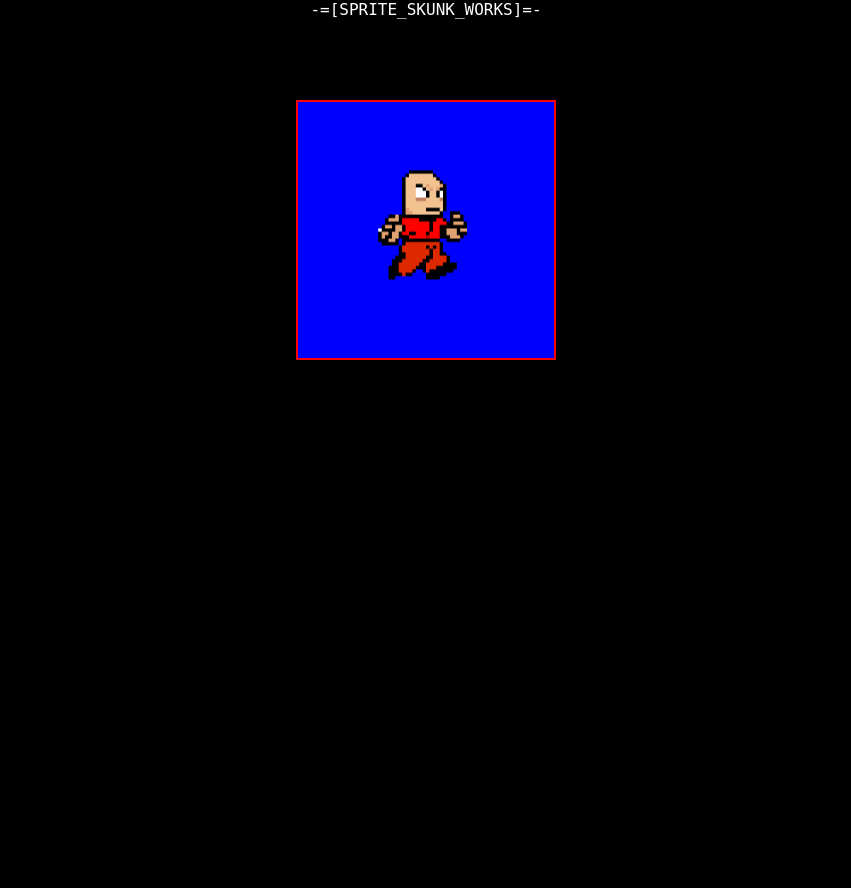
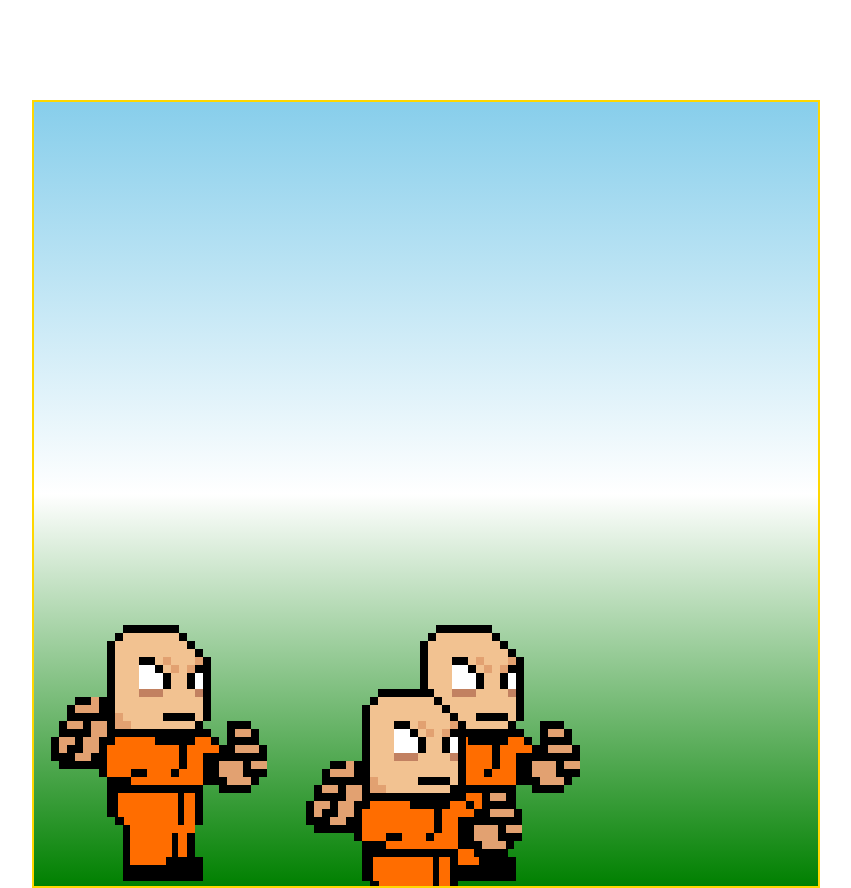
Before and after one commit to d74g0n/sprite_works, a plain HTML site: page sprite_works.html in a window 1280 px wide. Shown: the whole page, without its empty margins (214-1065 px from the left). Before the commit the page ends 800 px from the top, so only its background shows below. Drawn offline with Linux system fonts and the light colour scheme.

Commit message:
Prisoner Upgrade
Prisoner upgrade - added noise animation - flip character with inverse
coordinates.

```diff
--- /dev/null
+++ b/Prisoner.js
@@ -0,0 +1,179 @@
+class Prisoner {
+    constructor(x, y, id, isLeft = false) {
+        //screen coordinates to draw topleft corner.
+        this.x = x;
+        this.y = y;
+
+        //velocity:
+        this.vx = 0;
+        this.vy = 0;
+        this.vcap = 90;
+
+        this.isJumping = false;
+        //TMP
+        this.ground = this.y;
+
+        this.jumppwr = 140;
+        // probably should be global?
+        this.fric = 0.8;
+        this.speed = 10;
+
+        this.friction = function () {
+            this.vx = this.vx * this.fric;
+            this.vy = this.vy * this.fric;
+        }
+
+        this.move = function () {
+            this.capvelocity();
+            this.x += this.vx;
+            this.y += this.vy;
+            this.friction();
+            this.gravity();
+        }
+
+        this.capvelocity = function () {
+            if (this.vx > this.vcap) {
+                this.vx = this.vcap;
+            }
+
+            if (this.vx < -this.vcap) {
+                this.vx = -this.vcap;
+            }
+            if (this.vy > this.vcap) {
+                //                this.vy = this.vcap;
+            }
+
+            if (this.vy < -this.vcap) {
+                this.vy = -this.vcap;
+            }
+
+
+            if (this.vx < 0.5 && this.vx > 0) {
+                this.vx = 0;
+            }
+
+            if (this.vx > -0.5 && this.vx < 0) {
+                this.vx = 0;
+            }
+
+
+
+        }
+
+        this.gravity = function () {
+            if (this.y < this.ground) {
+                this.vy = this.vy + 19;
+            }
+
+            if (this.y >= this.ground) {
+                this.vy = 0;
+                this.isJumping = false;
+                this.y = this.ground;
+            }
+        }
+
+        //unused dudes name:
+        this.id = id;
+        this.noisescale = 32;
+        this.noisevol = 5;
+        this.isNoisy = false;
+
+        this.noise = function () {
+            if (this.isNoisy) {
+                return Math.random(this.noisevol).toFixed(4) * this.noisescale;
+            } else {
+                return 0;
+            }
+        }
+
+
+        this.headadjustx = -8;
+        this.headadjusty = 0;
+
+
+        this.isLeft = isLeft;
+        //        this.ctx = document.getElementById('sprite_works').getContext('2d');
+        this.frame = getRandomArbitrary(4, 6).toFixed(0);
+        //        console.log();
+
+        console.log(`Prisoner '${this.id} created with frame: ${this.frame}`);
+
+        this.clearself = function () {
+            // clears the area of character - mind other drawings.
+            return global.ctx.clearRect(0 + this.x, 0 + this.y, global.draw_scale, global.draw_scale);
+        }
+
+        this.setctx = function (ctx = global.ctx) {
+            this.ctx = ctx;
+        }
+
+        this.draw_legs_walk = function (x, y) {
+            //            this.ctx.drawImage(global.spirtesheet, this.frame * global.raw_scale, 0 * global.raw_scale, global.raw_scale, global.raw_scale, this.x, this.y, global.draw_scale, global.draw_scale);
+
+            if (this.vx == 0 && this.vy == 0) {
+                //idle pose:
+                this.ctx.drawImage(global.spirtesheet, 5 * global.raw_scale, 0 * global.raw_scale, global.raw_scale, global.raw_scale, x-8, y, global.draw_scale, global.draw_scale);
+
+                this.ctx.drawImage(global.spirtesheet, 5 * global.raw_scale, 0 * global.raw_scale, global.raw_scale, global.raw_scale, x+16, y, global.draw_scale-62, global.draw_scale);
+            } else {
+                //walking cycle:
+                this.ctx.drawImage(global.spirtesheet, this.frame * global.raw_scale, 0 * global.raw_scale, global.raw_scale, global.raw_scale, x, y, global.draw_scale, global.draw_scale);
+            }
+        }
+
+        this.draw_shirt = function (x, y) {
+            this.ctx.drawImage(global.spirtesheet, 0 * global.raw_scale, 0 * global.raw_scale, global.raw_scale, global.raw_scale, 0 + x, 0 + y - this.noise() / 4, global.draw_scale, global.draw_scale);
+        }
+
+        this.draw_head = function (x, y) {
+            this.ctx.drawImage(global.spirtesheet, 1 * global.raw_scale, 0 * global.raw_scale, global.raw_scale, global.raw_scale, this.headadjustx + x + this.noise() / 4, this.headadjusty + y + this.noise() / 6, global.draw_scale, global.draw_scale);
+        }
+
+        this.draw_hands = function (x, y) {
+            //    console.log(noise);
+            this.ctx.drawImage(global.spirtesheet, 2 * global.raw_scale, 0 * global.raw_scale, global.raw_scale, global.raw_scale, 0 + x, 0 + y + this.noise(), global.draw_scale, global.draw_scale);
+
+            // 3 - r_hand
+            this.ctx.drawImage(global.spirtesheet, 3 * global.raw_scale, 0 * global.raw_scale, global.raw_scale, global.raw_scale, 0 + x, 0 + y - this.noise(), global.draw_scale, global.draw_scale);
+
+        }
+
+        this.draw_body = function (x, y) {
+            console.log(this.vx);
+            global.ctx.save();
+
+            if (this.isLeft) {
+                global.ctx.translate(width, 0);
+                global.ctx.scale(-1, 1);
+
+                var rect = global.canvas.getBoundingClientRect();
+                var ix = global.canvas.width - (this.x - rect.left) - global.draw_scale; // + rect.left
+
+                this.draw_legs_walk(ix, this.y); // GONNA NEED OTHER LEGS
+                this.draw_shirt(ix, this.y);
+                this.draw_head(ix, this.y);
+                this.draw_hands(ix, this.y);
+            } else {
+                this.draw_legs_walk(this.x, this.y); // GONNA NEED OTHER LEGS
+                this.draw_shirt(this.x, this.y);
+                this.draw_head(this.x, this.y);
+                this.draw_hands(this.x, this.y);
+            }
+            global.ctx.restore();
+        }
+
+        this.tick = function () {
+//            this.vx = this.vx.toFixed(4);
+            this.move();
+            global.ctx.resetTransform();
+            this.draw_body();
+            this.frame++;
+            if (this.frame > 6) {
+                this.frame = 4;
+            }
+        } // tick end.
+
+    }
+
+
+}
--- /dev/null
+++ b/canvas_functions.js
@@ -0,0 +1,32 @@
+function loadSpriteSheet(path = '/SpriteStrip.png') {
+
+    function setspritesheet() {
+        //  global.ctx.drawImage(this, 0, 32, 32, 32, 0, 0, 128, 64);
+        global.spirtesheet = this;
+    }
+
+    const image = new Image(); // Using optional size for image
+    image.onload = setspritesheet; // Draw when image has loaded
+    image.src = path;
+}
+
+let draw_gradient_top2bot = function ( colorA = 'green', colorB = 'cyan', colorC = 'blue',canvas = global.canvas) {
+    // most simple gradient background (wife likes it)
+    var ctx = canvas.getContext('2d');
+
+    //Up-down gradient (draws line):
+    var gradient = ctx.createLinearGradient(canvas.width/2, 0, canvas.width/2, canvas.height);
+
+    gradient.addColorStop(0, colorA);
+    gradient.addColorStop(.5, colorB);
+    gradient.addColorStop(1, colorC);
+
+    // Set the fill style and draw a rectangle
+    ctx.fillStyle = gradient;
+    ctx.fillRect(0, 0, window.innerWidth, window.innerHeight);
+}
+
+
+function getRandomArbitrary(min, max) {
+  return Math.random() * (max - min) + min;
+}
--- /dev/null
+++ b/controller.js
@@ -0,0 +1,48 @@
+let debugging = false;
+
+class web_controls {
+    constructor(char) {
+        function jump() {
+            if (!char.isJumping) {
+                char.vy = char.vy - char.jumppwr;
+            }
+            char.isJumping = true;
+            console.log('Jump was pressed space')
+        }
+
+        document.addEventListener('keydown', function (event) {
+            if (event.keyCode == 65) {
+                console.log('Left was pressed A');
+                char.vx = char.vx - char.speed;
+                char.isLeft = true;
+            } else if (event.keyCode == 83) {
+                console.log('Down was pressed S');
+                char.y = char.y + 2;
+            } else if (event.keyCode == 87) {
+                console.log('Up was pressed W');
+                jump();
+            } else if (event.keyCode == 68) {
+                console.log('Right was pressed D');
+                char.vx = char.vx + char.speed;
+                char.isLeft = false;
+            } else if (event.keyCode == 32 && !event.shiftKey) {
+                jump();
+            } else if (event.keyCode == 32 && event.shiftKey) {
+                global.draw_scale = global.draw_scale * 1.01;
+                console.log('Jump was pressed space')
+            }
+
+            if (debugging) {
+                console.log(JSON.stringify(event.keyCode));
+                console.log(JSON.stringify(event));
+                console.log(char.y);
+            }
+        });
+
+
+    }
+
+
+
+
+}
--- /dev/null
+++ b/skelement.js
@@ -0,0 +1,42 @@
+// this is a canvas thing
+
+class skelement {
+    // builds the display screen to use with global.ctx:
+    constructor(h = '400px', w = '600px', bg = 'skyblue', border = '2px solid gold') {
+        console.log('skunk_works - constructor');
+        let display = document.createElement('canvas');
+        display.id = 'sprite_works';
+        document.body.appendChild(display);
+        global.canvas = document.getElementById('sprite_works');
+        let style = document.getElementById('sprite_works').style;
+        style.position = 'absolute';
+        style.display = 'block';
+        //        style.height = '128px';
+        //        style.height = h;
+        //                style.height = 'auto';
+        //        style.width = w;
+        //        style.width = 'auto';
+        style.background = bg;
+        style.border = border;
+        style.margin = 'auto';
+        style.left = '0';
+        style.right = '0';
+        style.top = '100px';
+        global.ctx = document.getElementById('sprite_works').getContext('2d');
+        global.ctx.imageSmoothingEnabled = false;
+        let height = document.documentElement.clientHeight - 16;
+        let width = document.documentElement.clientWidth - 16;
+        var min_size = height < width ? height : width;
+        global.ctx.canvas.height = min_size;
+        global.ctx.canvas.width = min_size;
+        /*        this.adjustElementSize = function(w = window.innnerWidth + 'px', h = window.innerHeight + 'px') {
+                    this.height = h;
+                    this.width = w;
+                    let style = document.getElementById('sprite_works').style;
+                    style.height = h;
+                    style.width = w;
+                    console.log(`[skunk_works][resize][${w}x${h}]`);
+                }*/
+    }
+
+}
--- a/sprite_works.html
+++ b/sprite_works.html
@@ -10,17 +10,21 @@
         body {
             padding: 0;
             margin: 0;
-            align-content: center;
-            background: black;
-            text-align: center;
-            color: white;
         }
     </style>
 </head>
 
 <body>
-    <span>-=[SPRITE_SKUNK_WORKS]=-</span>
+<!--    <span>-=[SPRITE_SKUNK_WORKS]=-</span>-->
+    <script src="Prisoner.js"></script>
+        <script src="controller.js"></script>
+
+    <script src="canvas_functions.js"></script>
+    <script src="skelement.js"></script>
     <script src="sprite_works.js"></script>
+
+
+
 </body>
 
 </html>
--- a/sprite_works.js
+++ b/sprite_works.js
@@ -1,95 +1,55 @@
-let global = {};
-const sw = global;
-// 32x32 characters
-/*
+// THIS IS ESSENTIALLY THE INDEX.JS The LAUNCH POINT.
 
-class character {
-    constructor (x = 0,y = 0,frame = 0) {
-        this.x = x;
-        this.y = y;
-        this.frame = frame;
-    }
-}
+// 'global' object for managing everything.
+let global = {
+    raw_scale: 32,
+    draw_scale: 512 / 2,
+    ctx: undefined,
+    canvas: undefined,
+    spritesheet: undefined,
+    skelement: undefined,
+};
 
-*/
+let height = document.documentElement.clientHeight - 16;
+let width = document.documentElement.clientWidth - 16;
+var min_size = height < width ? height : width;
 
+// this centering data is just for inhouse use.
+let centerSCR = {};
+centerSCR.x = min_size / 2.5;
+//centerSCR.y = min_size / 2.5;
+centerSCR.y = min_size / 1.5;
+//console.log(centerSCR);
 
-let madude = {
-    x: 90,
-    y: 40,
-}
+global.skelement = new skelement();
+global.ctx.imageSmoothingEnabled = false;
+// load the images:
+loadSpriteSheet();
+// draw the initial background:
+draw_gradient_top2bot('skyblue', 'white', 'green');
 
-class skunk_works {
-    constructor(h = '128px', w = '128px', bg = 'green', border = '2px solid gold') {
-        console.log('skunk_works - constructor');
-        let display = document.createElement('canvas');
-        display.id = 'sprite_works';
-        document.body.appendChild(display);
-        global.canvas = document.getElementById('sprite_works');
-        let style = document.getElementById('sprite_works').style;
-        style.position = 'absolute';
-        style.display = 'block';
-        style.height = '128px';
-        style.height = h;
-        style.width = w;
-        style.background = bg;
-        style.border = border;
-        style.margin = 'auto';
-        style.left = '0';
-        style.right = '0';
-        style.top = '100px';
-        global.ctx = document.getElementById('sprite_works').getContext('2d');
-    }
-}
+// push characters to a dudes array.
+let dudes = [];
+dudes.push(new Prisoner(centerSCR.x, centerSCR.y, 'bob'));
+global.controller = new web_controls(dudes[0]);
+dudes.push(new Prisoner(1, centerSCR.y, 'dale'));
+//global.controllerB = new web_controls(dudes[1]);
+dudes.push(new Prisoner(256, centerSCR.y+64, 'jeff'));
+dudes.push(new Prisoner(662, centerSCR.y+50, 'hammy', true));
+//NOTES: greatest Y value (inverted remember) = drawn last = infront.
 
 
 
+setTimeout(function () {
+    //pause/timeout for load::
+    dudes.forEach(function (baddude) {
+        baddude.ctx = global.ctx;
+    });
+    let animationLoop = setInterval(function () {
+        draw_gradient_top2bot('skyblue', 'white', 'green');
+        dudes.forEach(function (baddude) {
+            baddude.tick();
+        });
+    }, 1000 / 12);
 
-
-let screen = new skunk_works('256px','256px','blue', '2px solid red');
-
-
-
-sw.ctx.imageSmoothingEnabled = false;
-
-function loadSpriteSheet() {
-    const image = new Image(32, 32); // Using optional size for image
-    image.onload = setspritesheet; // Draw when image has loaded
-    // Load an image of intrinsic size 300x227 in CSS pixels
-    image.src = '/run.png'
-}
-
-function setspritesheet() {
-    //  global.ctx.drawImage(this, 0, 32, 32, 32, 0, 0, 128, 64);
-    global.spirtesheet = this;
-}
-
-
-
-loadSpriteSheet();
-//console.log(sw);
-
-
-
-function animate(frame, row) {
-    global.ctx.clearRect(0 + madude.x, 0 + madude.y, 128, 64);
-    global.ctx.drawImage(global.spirtesheet, frame * 32, row * 32, 32, 32, 0 + madude.x, 0 + madude.y, 128, 64);
-}
-
-let frame = 0;
-let row = 0;
-
-let gear_driver = setInterval(function () {
-
-    animate(frame, row);
-    frame++;
-    if (frame > 3) {
-        frame = 0;
-        row++;
-    }
-
-    if (row > 2) {
-        row = 0;
-    }
-
-}, 200);
+}, 500);
```
Also changed, not shown: character.js (added, +118 -0 lines), mapping.js (added, +41 -0 lines), SpriteStrip.png (added).
